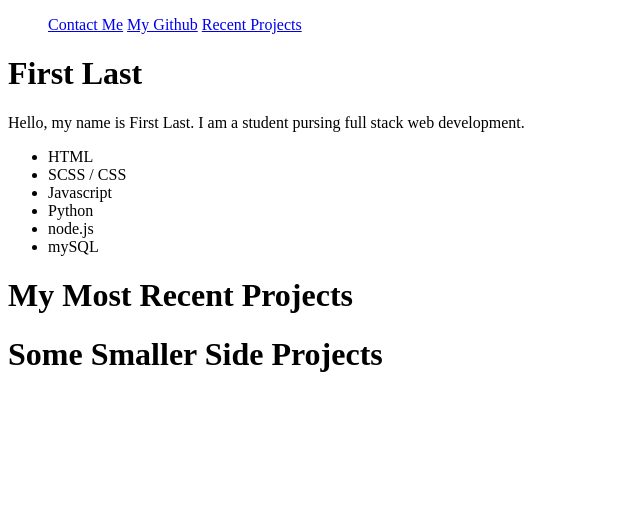
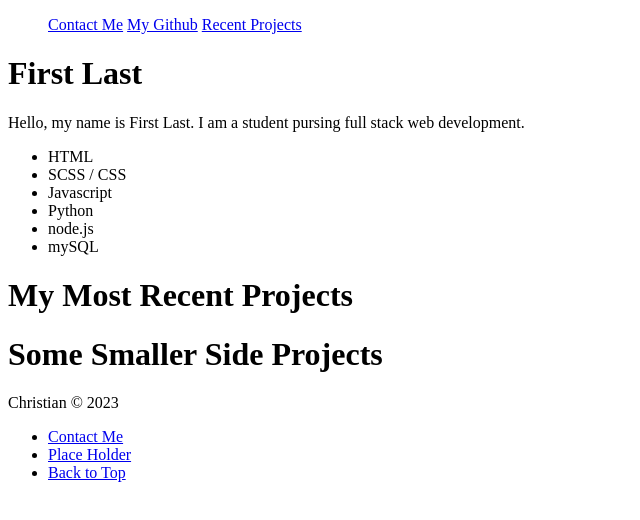
Before and after one commit to 1Pistola/myPortfolio, a plain HTML site: page index.html in a window 1280 px wide. Shown: the whole page, without its empty margins (0-640 px from the left). Drawn offline with Linux system fonts and the light colour scheme.

Commit message:
added more sections and a footer

```diff
--- a/index.html
+++ b/index.html
@@ -45,8 +45,14 @@
             <h1>Some Smaller Side Projects</h1>
         </div>
     </div>
+    <div class="placeholder"></div>
     <footer>
-
+        <p>Christian &copy; 2023</p>
+        <ul>
+            <li><a href="contact.html">Contact Me</a></li>
+            <li><a href="a">Place Holder</a></li>
+            <li><a href=".landing">Back to Top</a></li>
+        </ul>
     </footer>
 </body>
 </html>
```
